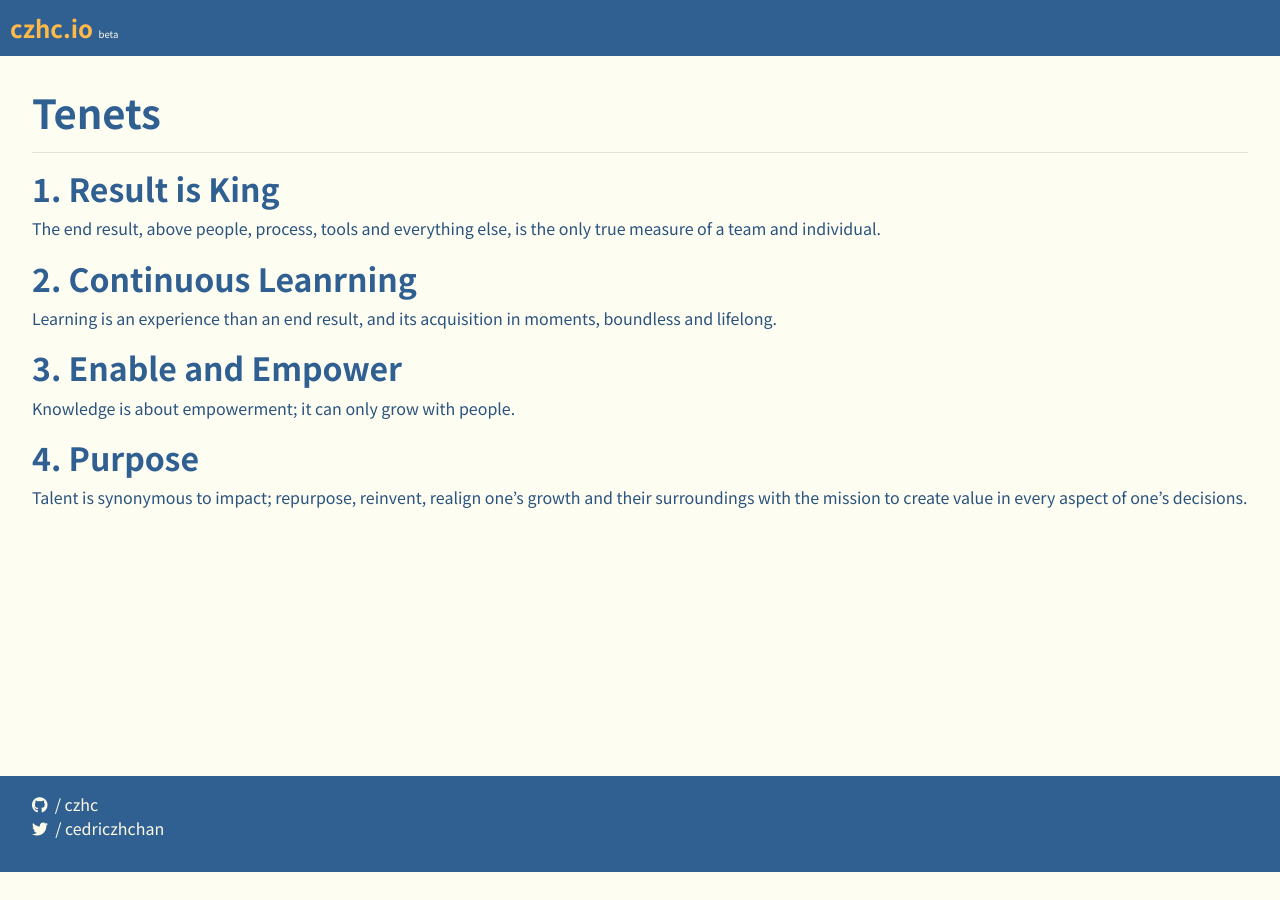
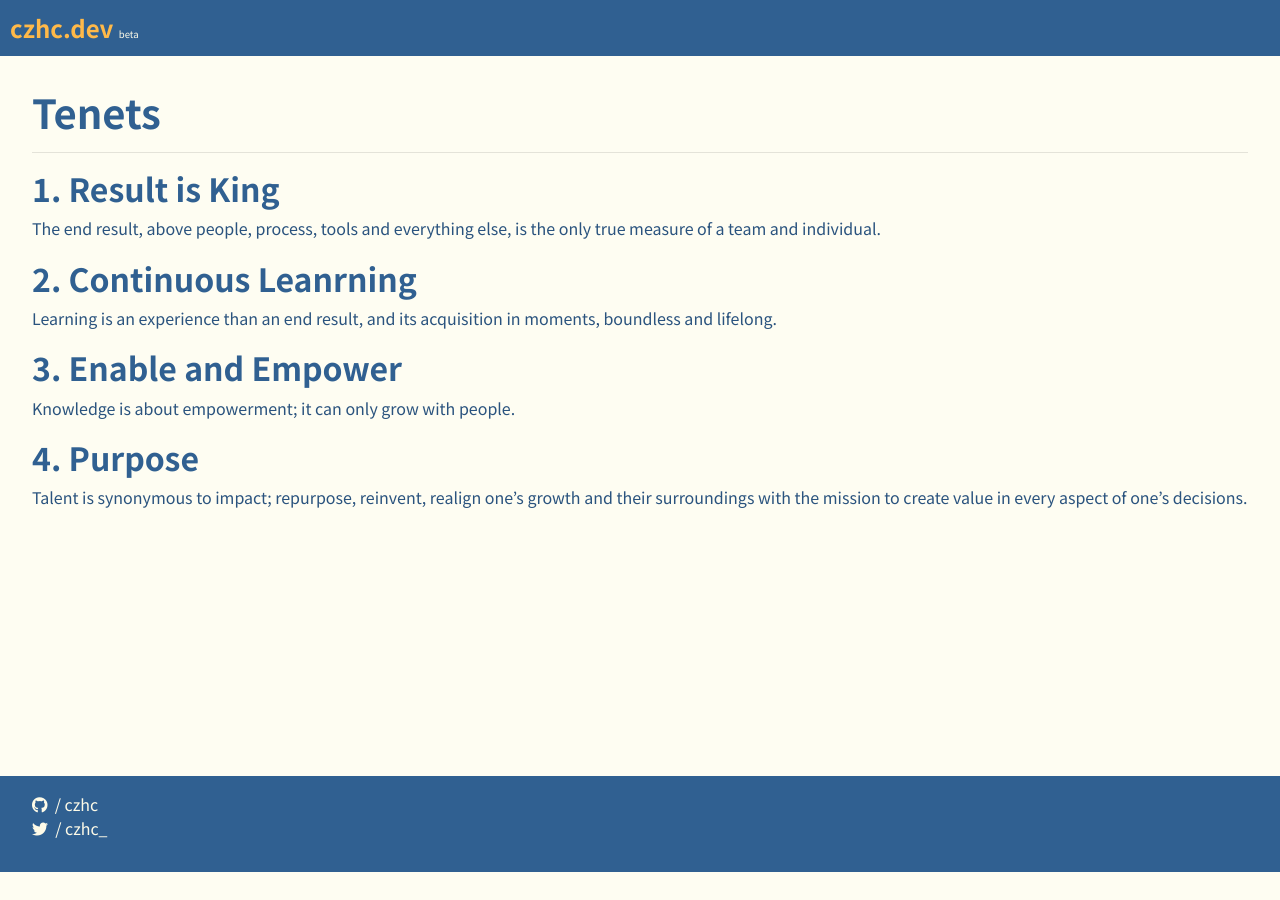
Before and after one commit to czhc/czhc.github.io, a Jekyll site: the page built from tenets.md, in a window 1280 px wide. Built offline with Jekyll 4.4.1, drawn with Linux system fonts in a browser that asks for light colours; nearby versions of some CDN libraries.

Commit message:
Fix links and title

```diff
--- a/_config.yml
+++ b/_config.yml
@@ -3,7 +3,7 @@ plugins:
   - jekyll-sitemap
   - jekyll-paginate-v2
   - jemoji
-title: czhc.io
+title: czhc.dev
 description: beta
 google_analytics: UA-133008676-1
 sass:
--- a/_includes/footer.html
+++ b/_includes/footer.html
@@ -7,9 +7,9 @@
       </a>
     </li>
     <li>
-      <a class='link-unstyled twitter' href="https://www.twitter.com/cedriczhchan">
+      <a class='link-unstyled twitter' href="https://www.twitter.com/czhc_">
         <i class="fab fa-twitter"></i>
-        &nbsp;/&nbsp;cedriczhchan
+        &nbsp;/&nbsp;czhc_
       </a>
     </li>
    </ul>
--- a/index.html
+++ b/index.html
@@ -1,6 +1,6 @@
 ---
 layout: default
-title: czhc.io
+title: czhc.dev
 description:
 ---
 <div class="row">
```
